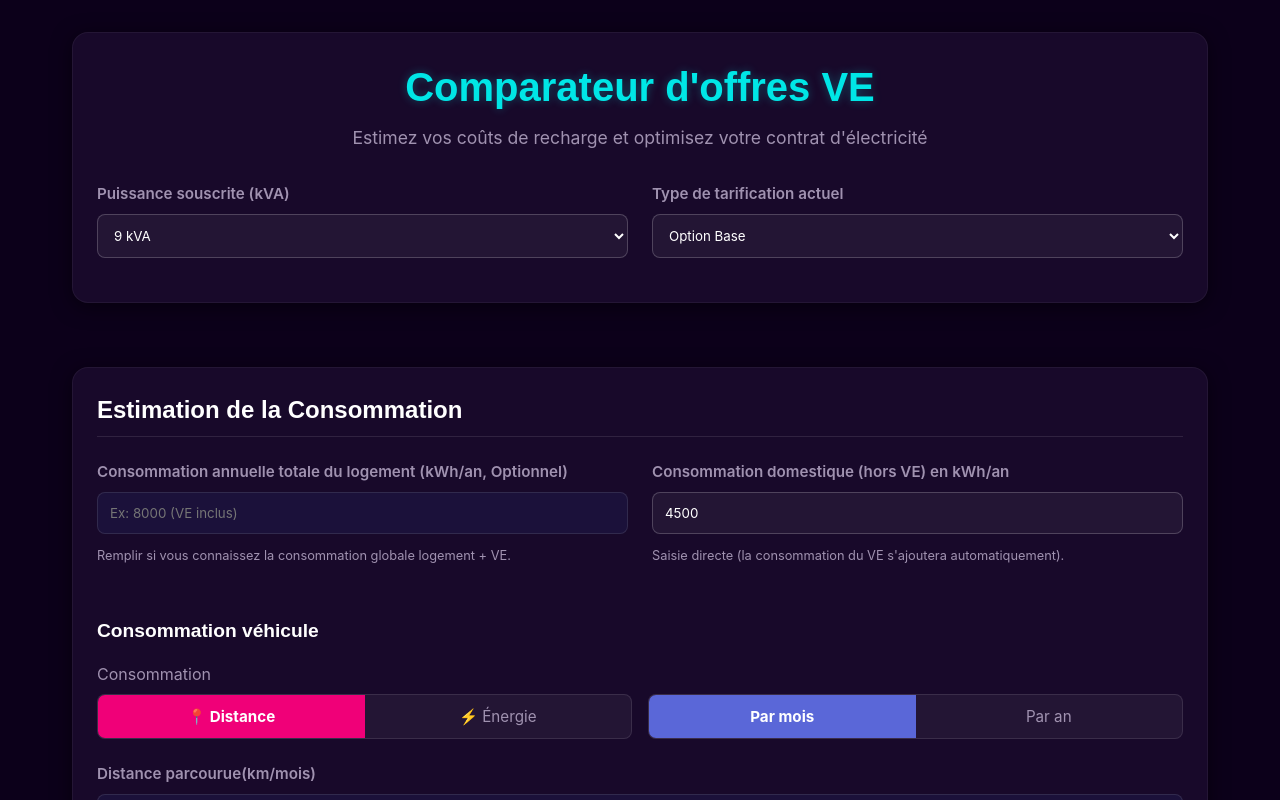
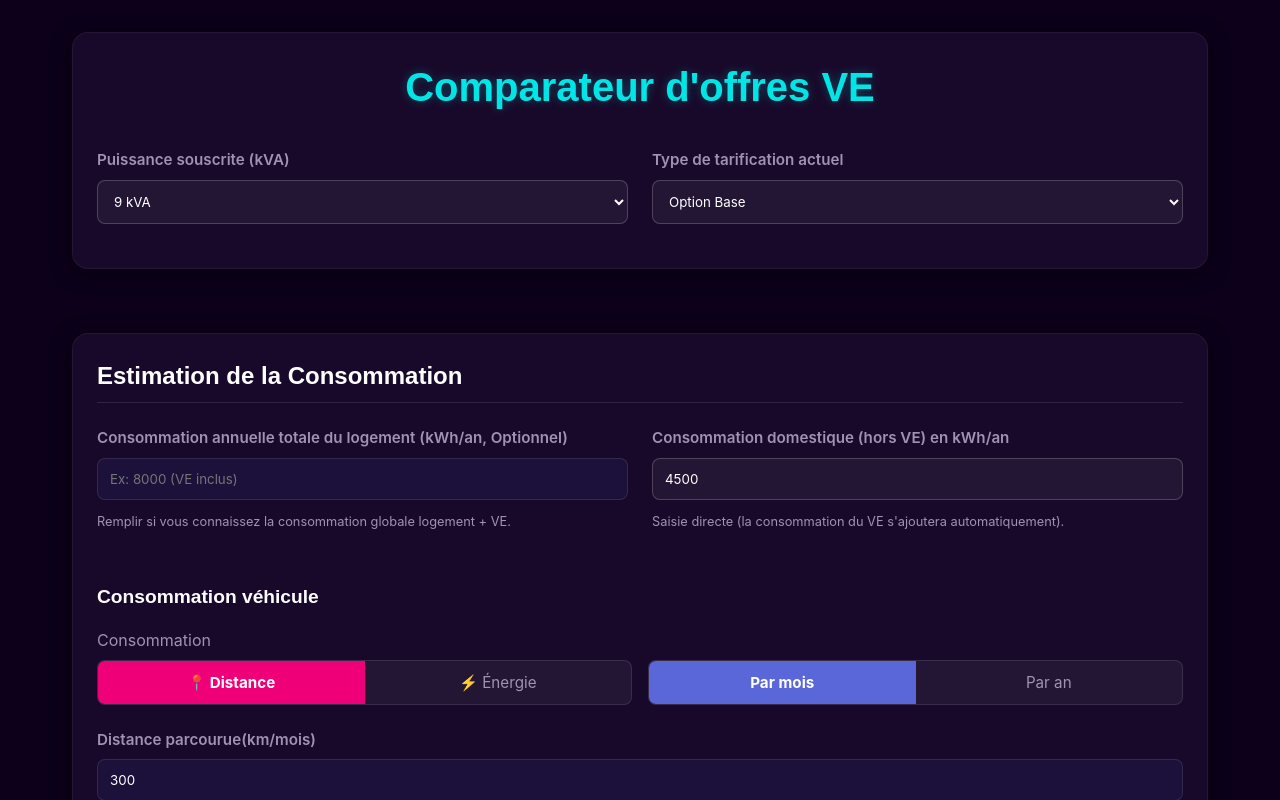
Before and after one commit to almoha73/comparateur-VE, a React (Vite) app: page / in a window 1280 px wide. Shown: the top 800 px of the page. Built offline with nearby package versions, Linux system fonts and the light colour scheme.

Commit message:
Suppression du sous-titre estimant les coûts de recharge dans le Header

```diff
--- a/src/components/Header.jsx
+++ b/src/components/Header.jsx
@@ -4,7 +4,6 @@ function Header({ power, setPower, offerType, setOfferType }) {
   return (
     <div className="card header">
       <h1>Comparateur d'offres VE</h1>
-      <p>Estimez vos coûts de recharge et optimisez votre contrat d'électricité</p>
 
       <div className="grid-2" style={{ marginTop: '2rem', textAlign: 'left' }}>
         <div className="form-group">
```
